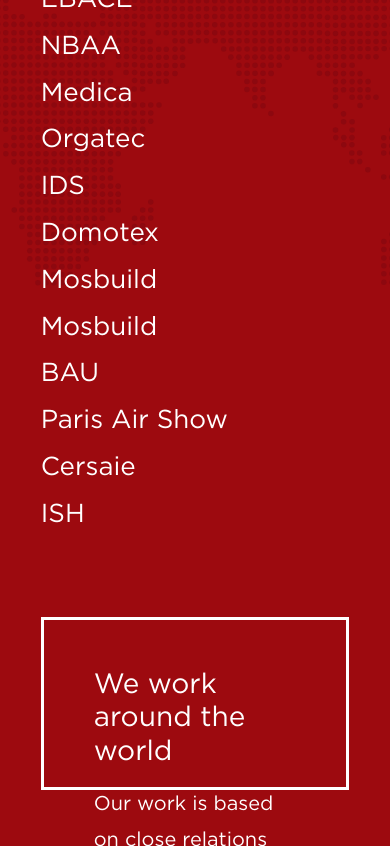
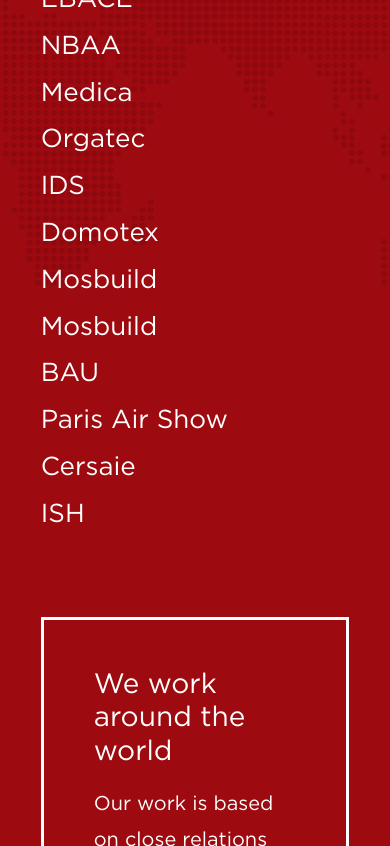
Before and after one commit to AdrianChojnacki/Map, a plain HTML site: page index.html in a window 390 px wide. Shown: the part 254-1100 px from the top of the page. Drawn offline with nearby package versions, Linux system fonts and the light colour scheme.

Commit message:
Fixed height of .description on mobile.

```diff
--- a/css/resp.css
+++ b/css/resp.css
@@ -127,10 +127,6 @@
         flex-direction: row;
     }
 
-    #content .list, #content .description {
-        height: 30%;
-    }
-
     #content .list a {
         top: 0;
         font-size: 26px !important;
```
